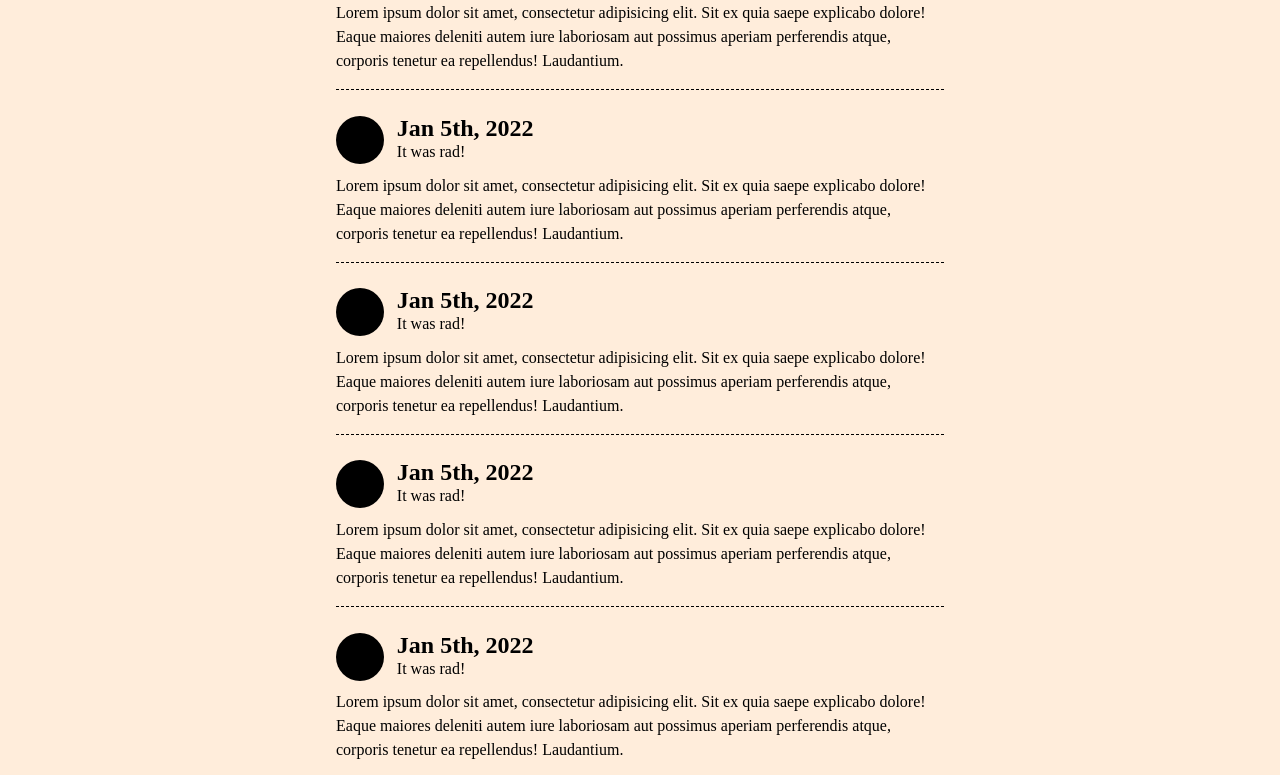
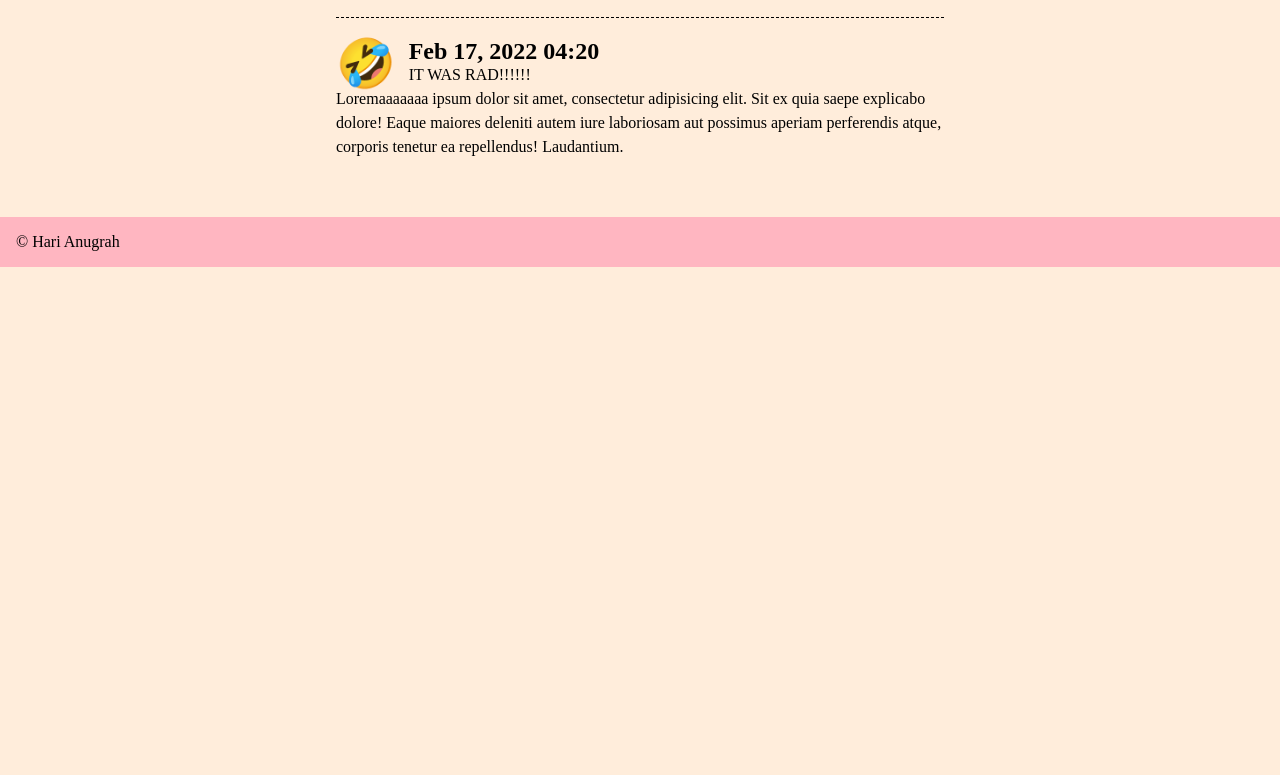
Before and after one commit to hariangr/bangkit-web-basic, a plain HTML site: page index.html in a window 1280 px wide. Shown: the part 667-1442 px from the top of the page. After the commit the page ends 934 px from the top, so only its background shows below. Drawn offline with Linux system fonts and the light colour scheme.

Commit message:
good enough to nyetor

```diff
--- a/assets/css/styles.css
+++ b/assets/css/styles.css
@@ -82,7 +82,7 @@ nav li:hover {
   /* display: flex; */
   background-color: white;
   position: absolute;
-  width: 12rem;
+  width: 18rem;
   margin-top: 0.4rem;
   right: 0;
   top: 100%;
@@ -123,11 +123,17 @@ main {
   max-width: var(--main-width);
   margin: 0 auto;
   position: relative;
+  min-height: 100vh;
 }
 
 main article {
   margin-bottom: 1.5rem;
   line-height: 1.5rem;
+}
+
+#emojitude {
+  font-size: 3rem;
+  padding-bottom: 0.7rem;
 }
 /* End Main */
 
@@ -137,7 +143,7 @@ main article {
   flex-direction: column;
   display: flex;
   margin-top: 1rem;
-  margin-bottom: 1rem;
+  margin-bottom: 2rem;
 }
 .wigf .wigf-btns {
   padding-top: 0.4rem;
--- a/assets/js/article.js
+++ b/assets/js/article.js
@@ -1,24 +1,82 @@
-let contents = [
-  {
-    amazingness: 5,
-    timestamp: new Date(2022, 2, 21),
-    content:
-      "Lorem ipsum dolor sit amet, consectetur adipisicing elit. Sit ex quia saepe explicabo dolore! Eaque maiores deleniti autem iure laboriosam aut possimus aperiam perferendis atque, corporis tenetur ea repellendus! Laudantium.",
-  },
-];
+let contents = [];
 
 const KEY_CONTENTS = "some_amazing_local_content";
 let selected_amazeness = 3;
+const RADNESS = [
+  { emoji: 0x1f615, desc: "It was bad" },
+  { emoji: 0x1f615, desc: "meh" },
+  { emoji: 0x1f642, desc: "It was okay" },
+  { emoji: 0x1f600, desc: "Something good happened!" },
+  { emoji: 0x1f923, desc: "IT WAS RAD!!!!!!" },
+];
+
+const MONTHS = [
+  "Jan",
+  "Feb",
+  "Mar",
+  "Apr",
+  "May",
+  "Jun",
+  "Jul",
+  "Aug",
+  "Sep",
+  "Oct",
+  "Nov",
+  "Dec",
+];
 
 window.addEventListener("DOMContentLoaded", (event) => {
   const gritudeTemplate = document.querySelector("#gritude-template");
   const wigfContainer = document.querySelector("#wigf-container");
 
   // Load content from LocalStorage, append to contents
+  const updateContentsView = () => {
+    // Clear contents first
+    document.querySelectorAll(".template-added").forEach((it) => {
+      console.log(it);
+      it.parentNode.removeChild(it);
+    });
 
-  for (let i = 0; i < 10; i++) {
-    wigfContainer.appendChild(gritudeTemplate.cloneNode(true));
+    for (const it of contents.sort((a, b) => b.timestamp - a.timestamp)) {
+      const newNode = gritudeTemplate.cloneNode(true);
+      newNode.style.display = "block";
+      newNode.querySelector("#radness-desc").innerText =
+        RADNESS[it.amazingness - 1].desc;
+      newNode.querySelector("#emojitude").innerText = String.fromCodePoint(
+        RADNESS[it.amazingness - 1].emoji
+      );
+      newNode.querySelector("#bq-prof").innerText = it.content;
+      newNode.querySelector("#gritude-date").innerText =
+        MONTHS[it.timestamp.getMonth()] +
+        " " +
+        it.timestamp.getDate() +
+        ", " +
+        it.timestamp.getFullYear() +
+        " " +
+        String(it.timestamp.getHours()).padStart(2, '0') +
+        ":" +
+        String(it.timestamp.getMinutes()).padStart(2, '0')
+      newNode.classList.add("template-added");
+      wigfContainer.appendChild(newNode);
+    }
+  };
+
+  // Loader contents
+  try {
+    if (localStorage) {
+      contents = JSON.parse(localStorage.getItem(KEY_CONTENTS));
+      contents = contents.map((it) => {
+        it.timestamp = new Date(it.timestamp);
+        return it;
+      });
+    }
+    if (contents.length == 0) {
+      contents = articles_placeholder;
+    }
+  } catch (error) {
+    contents = articles_placeholder;
   }
+  updateContentsView();
 
   const dropdownMenu = document.getElementById("dropdown");
   const dropdownBtn = document.getElementById("account-avatar");
@@ -33,20 +91,27 @@ window.addEventListener("DOMContentLoaded", (event) => {
   });
 
   document.getElementById("logout-btn").addEventListener("click", (e) => {
+    if (localStorage) {
+      localStorage.removeItem(KEY_CONTENTS);
+    }
     alert("Your journal have been erased");
-    if (localStorage) {
-      localStorage.removeItem("KEY_CONTENTS");
-    }
+    location.reload();
   });
 
   document.getElementById("submit-btn").addEventListener("click", (e) => {
     contents.push({
       amazingness: selected_amazeness,
-      timestamp: Date.now(),
+      timestamp: new Date(),
       content: wigfInput.value,
     });
 
-    console.log(contents);
+    if (localStorage) {
+      // Let's not get into performance things shall we
+      localStorage.setItem(KEY_CONTENTS, JSON.stringify(contents));
+    }
+
+    // console.log(contents);
+    updateContentsView();
   });
 
   document.querySelectorAll(".emoji").forEach((it) => {
--- /dev/null
+++ b/assets/js/article_placeholder.js
@@ -0,0 +1,28 @@
+// REMINDER TO SELF: MONTH IS STARTING AT 0
+
+const articles_placeholder = [
+  {
+    amazingness: 3,
+    timestamp: new Date(2022, 1, 20, 21, 59),
+    content:
+      "I still don't like CSS, but glad I can manage to make a somewhat decent looking... site?.",
+  },
+  {
+    amazingness: 2,
+    timestamp: new Date(2022, 1, 19, 8, 20),
+    content:
+      "Lorem ipsum dolor sit amet, consectetur adipisicing elit. Sit ex quia saepe explicabo dolore! Eaque maiores deleniti autem iure laboriosam aut possimus aperiam perferendis atque, corporis tenetur ea repellendus! Laudantium.",
+  },
+  {
+    amazingness: 4,
+    timestamp: new Date(2022, 1, 18, 6, 29),
+    content:
+      "Lorem ipsum dolor sit amet, consectetur adipisicing elit. Sit ex quia saepe explicabo dolore! Eaque maiores deleniti autem iure laboriosam aut possimus aperiam perferendis atque, corporis tenetur ea repellendus! Laudantium.",
+  },
+  {
+    amazingness: 5,
+    timestamp: new Date(2022, 1, 17, 4, 20),
+    content:
+      "Loremaaaaaaa ipsum dolor sit amet, consectetur adipisicing elit. Sit ex quia saepe explicabo dolore! Eaque maiores deleniti autem iure laboriosam aut possimus aperiam perferendis atque, corporis tenetur ea repellendus! Laudantium.",
+  },
+];
--- a/index.html
+++ b/index.html
@@ -8,6 +8,7 @@
 
     <link rel="stylesheet" href="assets/css/styles.css" />
     <script src="assets/js/article.js" defer></script>
+    <script src="assets/js/article_placeholder.js" defer></script>
   </head>
   <body>
     <header>
@@ -19,7 +20,7 @@
               <li><a href="#">Profile</a></li>
               <li><a href="#">Account</a></li>
               <hr />
-              <li id="logout-btn">Logout</li>
+              <li id="logout-btn">Clear Journal (Keep placeholder)</li>
             </ul>
           </div>
         </div>
@@ -46,30 +47,6 @@
             <button id="submit-btn">Call it a day</button>
           </div>
         </div>
-
-        <article id="gritude-template" class="gritude">
-          <div class="gritude-header">
-            <div
-              style="
-                width: 3rem;
-                height: 3rem;
-                background-color: black;
-                border-radius: 100%;
-              "
-            ></div>
-
-            <div class="gratitude-title">
-              <h2>Jan 5th, 2022</h2>
-              <p>It was rad!</p>
-            </div>
-          </div>
-          <div>
-            Lorem ipsum dolor sit amet, consectetur adipisicing elit. Sit ex
-            quia saepe explicabo dolore! Eaque maiores deleniti autem iure
-            laboriosam aut possimus aperiam perferendis atque, corporis tenetur
-            ea repellendus! Laudantium.
-          </div>
-        </article>
 
         <!-- <article>
           Lorem ipsum dolor sit amet, consectetur adipisicing elit. Sit ex quia
@@ -98,12 +75,37 @@
         </div>
         <h4>Gusti Bagus Dwi Anugrah Harimurti</h4>
         <blockquote class="bq-profile">
-          Life can be tough sometimes, but let's not forgot the little things
+          Life can be tough sometimes, but let's not forget the little things
           that warm our heart
         </blockquote>
       </aside>
     </main>
 
+    <article id="gritude-template" class="gritude template" style="display: none">
+      <div class="gritude-header">
+        <!-- <div
+          style="
+            width: 3rem;
+            height: 3rem;
+            background-color: black;
+            border-radius: 100%;
+          "
+        ></div> -->
+        <div id="emojitude">🤣</div>
+
+        <div class="gratitude-title">
+          <h2 id="gritude-date">Jan 5th, 2022</h2>
+          <p id="radness-desc">It was rad!</p>
+        </div>
+      </div>
+      <div id="bq-prof" >
+        Lorem ipsum dolor sit amet, consectetur adipisicing elit. Sit ex quia
+        saepe explicabo dolore! Eaque maiores deleniti autem iure laboriosam aut
+        possimus aperiam perferendis atque, corporis tenetur ea repellendus!
+        Laudantium.
+      </div>
+    </article>
+
     <footer>&copy; Hari Anugrah</footer>
   </body>
 </html>
```
